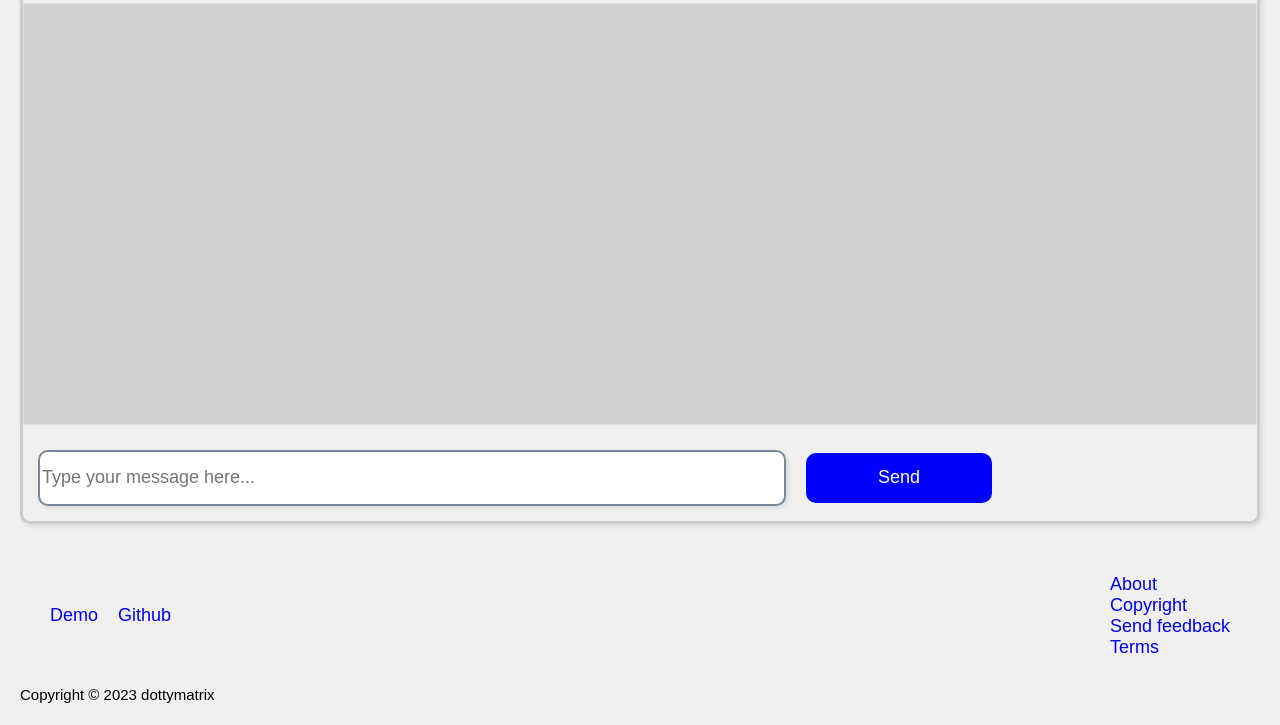
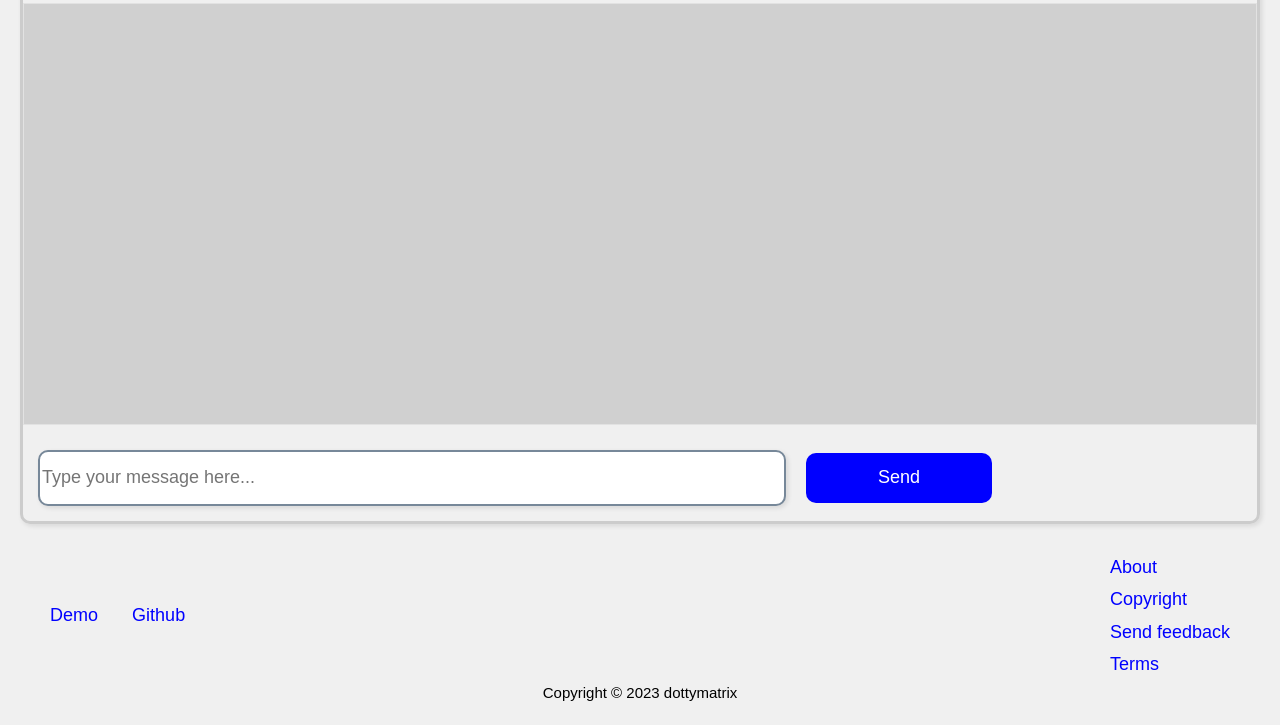
Before and after one commit to AbisoyeOnanuga/beebe, a plain HTML site: page index.html in a window 1280 px wide. Shown: the part 441-1166 px from the top of the page. Drawn offline with Linux system fonts and the light colour scheme.

Commit message:
css style update

```diff
--- a/static/css/style.css
+++ b/static/css/style.css
@@ -29,6 +29,7 @@ body {
     align-items: center;
     background-color: #f0f0f0;
     height: 50px;
+    gap: 3%;
 }
 
 .bottom-nav {
@@ -37,16 +38,24 @@ body {
     align-items: center;
     background-color: #f0f0f0;
     height: 100px;
+    gap: 3%;
 }
 
 .bottom-nav-1 {
     display: flex;
     margin-left: 20px;
+    gap: 10%;
 }
 
 .bottom-nav-2 {
     display: flex;
     margin-right: 20px;
+    line-height: 180%;
+}
+
+p.copyright {
+    display: flex;
+    justify-content: center;
 }
 
 .text {
```
